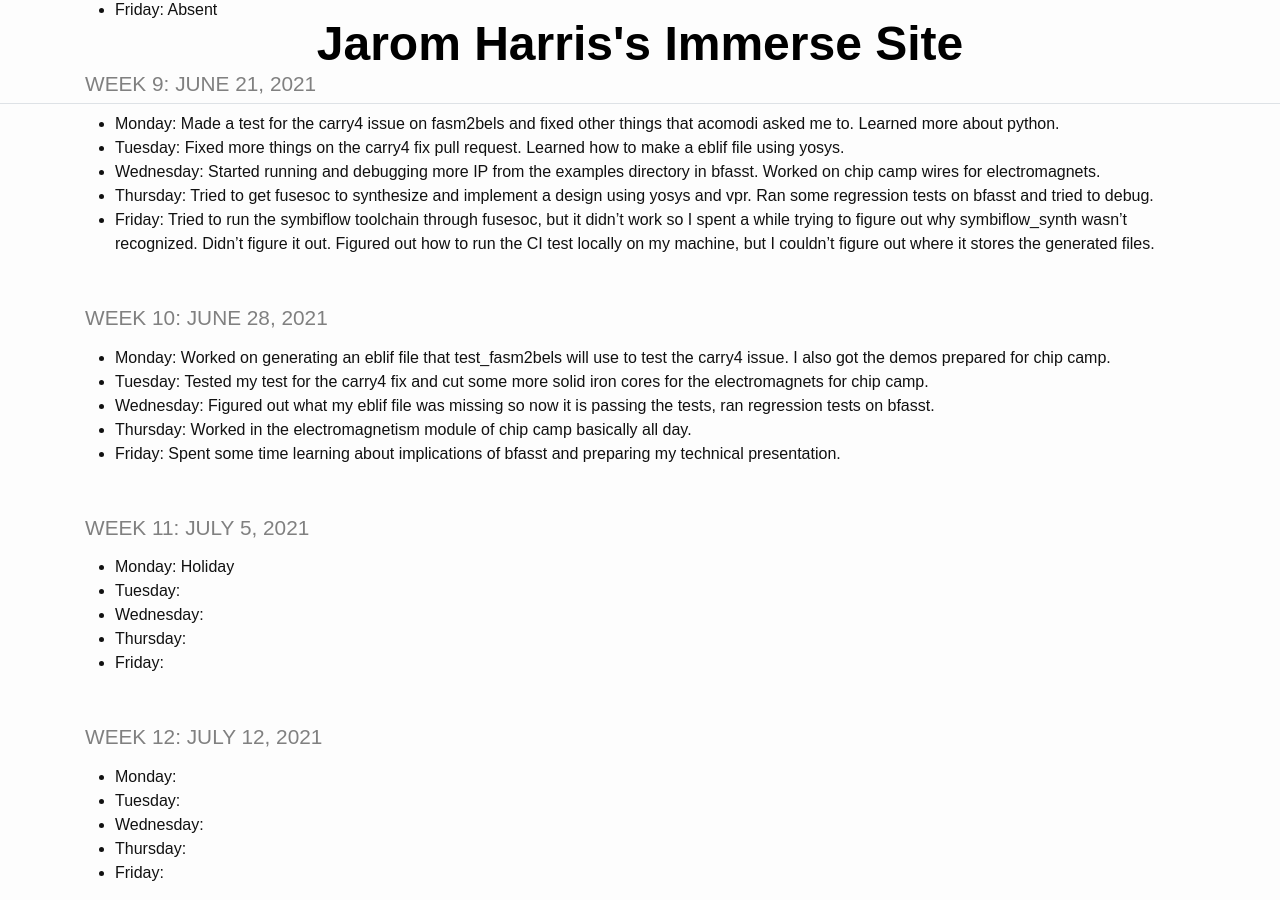
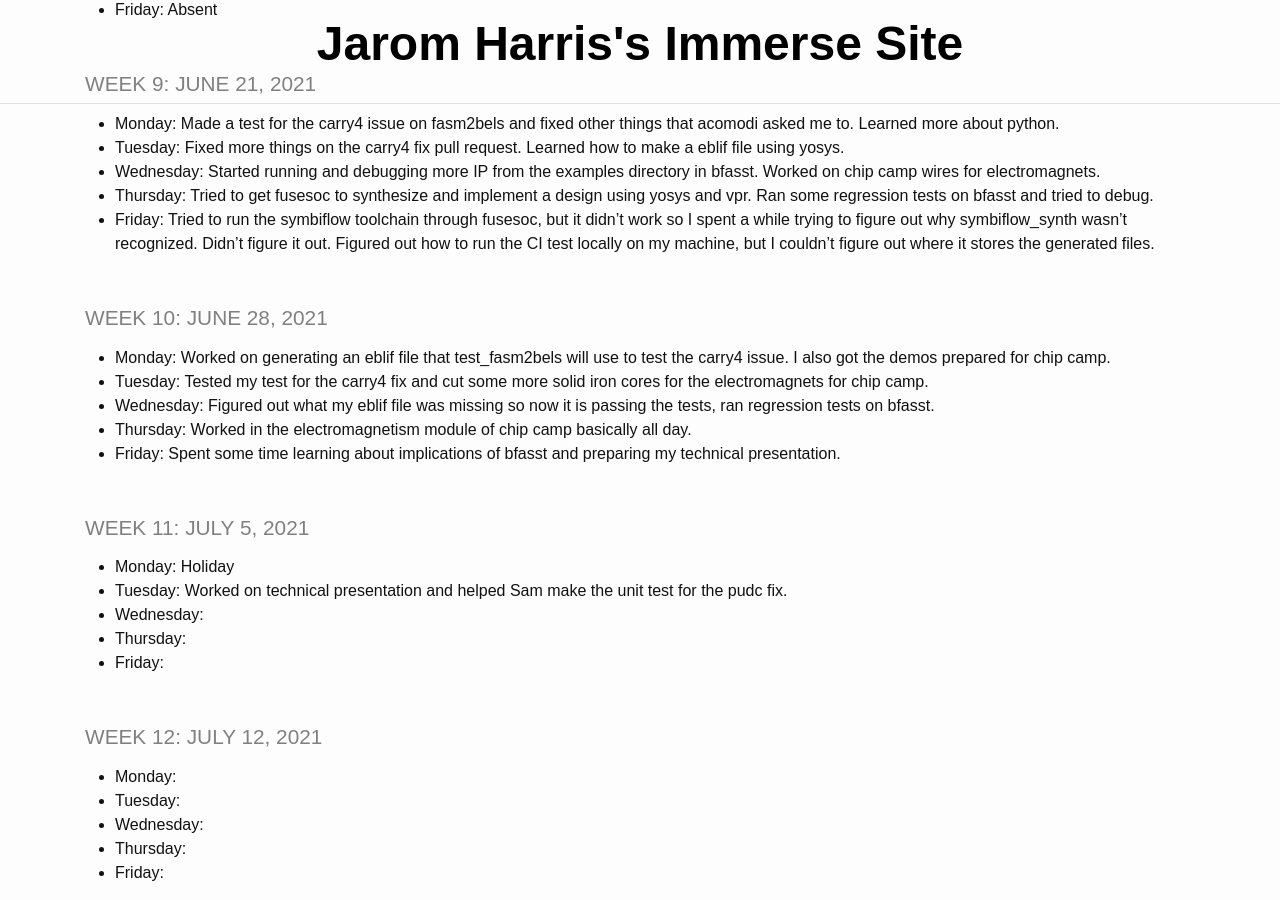
Before and after one commit to jaromharris/immerse, a Jekyll site: the page built from index.md, in a window 1280 px wide and 900 px high, scrolled down 1878 px. Built offline with Jekyll 4.4.1, drawn with Linux system fonts in a browser that asks for light colours.

Commit message:
Update index.md

```diff
--- a/index.md
+++ b/index.md
@@ -76,7 +76,7 @@ title: IMMERSE Log
 
 ### Week 11: July 5, 2021
 * **Monday**: Holiday
-* **Tuesday**:
+* **Tuesday**: Worked on technical presentation and helped Sam make the unit test for the pudc fix.
 * **Wednesday**:
 * **Thursday**:
 * **Friday**:
```
